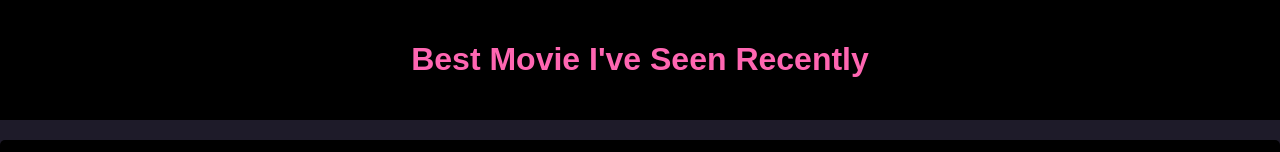
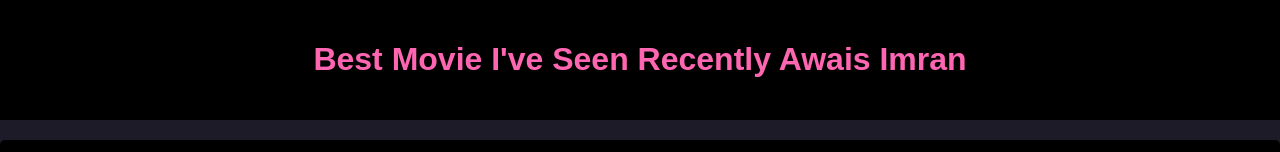
Before and after one commit to awais244/lab3, a plain HTML site: page index.html in a window 1280 px wide. Shown: the top 152 px of the page. Drawn offline with Linux system fonts and the light colour scheme.

Commit message:
Good copy 2

```diff
--- a/index.html
+++ b/index.html
@@ -3,7 +3,7 @@
 <head>
     <meta charset="UTF-8">
     <meta name="viewport" content="width=device-width, initial-scale=1.0">
-    <title>Best Movie Review</title>
+    <title>Best Movie Review Awais Imran </title>
     <style>
 
         body {
@@ -54,7 +54,7 @@
 </head>
 <body>
     <header>
-        <h1>Best Movie I've Seen Recently</h1>
+        <h1>Best Movie I've Seen Recently Awais Imran </h1>
     </header>
 
     <main>
```
